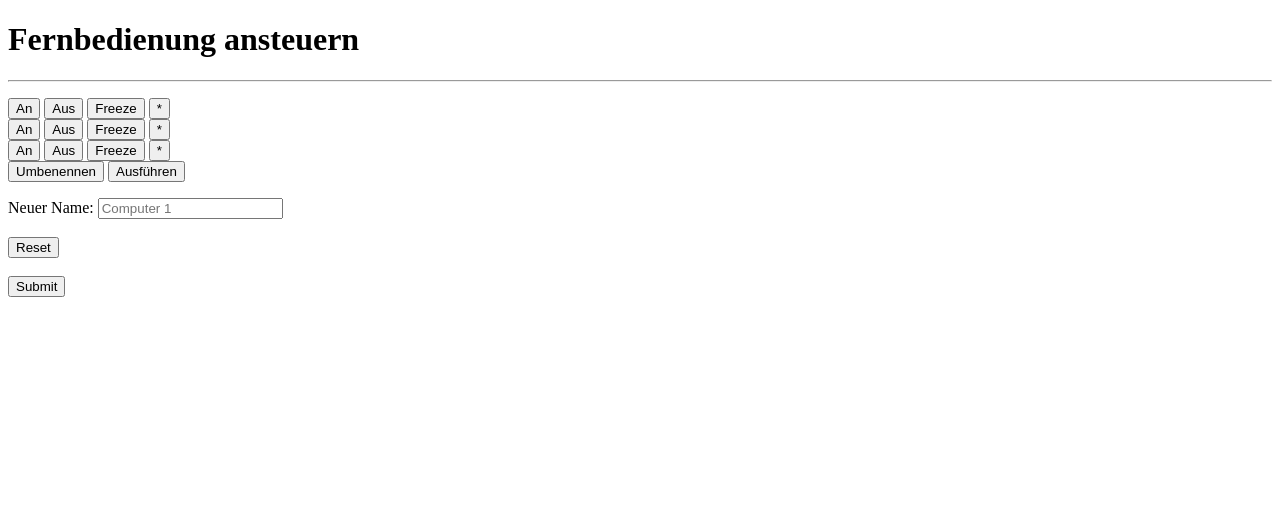
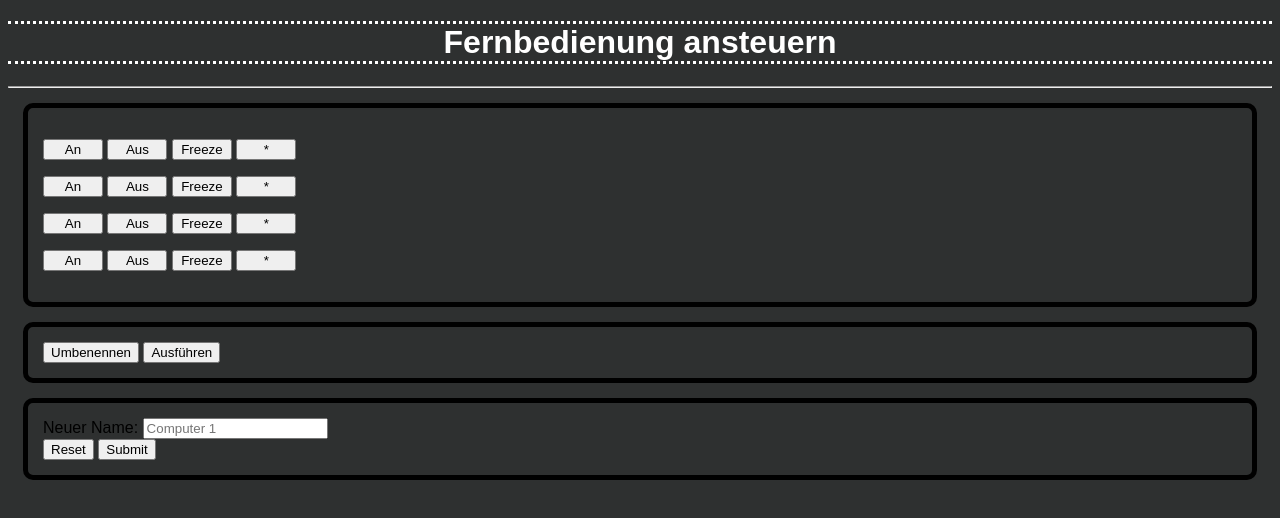
Before and after one commit to junkerjoerg12/FernbedienungWebsite, a plain HTML site: page index.html in a window 1280 px wide. Drawn offline with Linux system fonts and the light colour scheme.

Commit message:
basic css addet

```diff
--- a/index.html
+++ b/index.html
@@ -10,65 +10,67 @@
     />
     <meta name="viewport" content="width-device, initial-scale=1.0" />
     <meta charset="UTF-8" />
+
+    <link rel="stylesheet" href="style.css" />
   </head>
 
   <body>
-    <h1>Fernbedienung ansteuern</h1>
+    <h1 id="ueberschrift">Fernbedienung ansteuern</h1>
 
-    <!--This is a comment -->
     <!--horizontale linie-->
     <hr />
-    <p>
-      <button onclick="doSomething()">An</button>
-      <button onclick="doSomething()">Aus</button>
-      <button onclick="doSomething()">Freeze</button>
-      <button onclick="doSomething()">*</button>
 
-      <br />
+    <div id="knoepfe">
+      <p id="Reihe1">
+        <button class="knopf" onclick="doSomething()">An</button>
+        <button class="knopf" onclick="doSomething()">Aus</button>
+        <button class="knopf" onclick="doSomething()">Freeze</button>
+        <button class="knopf" onclick="doSomething()">*</button>
+      </p>
 
-      <button onclick="doSomething()">An</button>
-      <button onclick="doSomething()">Aus</button>
-      <button onclick="doSomething()">Freeze</button>
-      <button onclick="doSomething()">*</button>
+      <p id="Reihe2">
+        <button class="knopf" onclick="doSomething()">An</button>
+        <button class="knopf" onclick="doSomething()">Aus</button>
+        <button class="knopf" onclick="doSomething()">Freeze</button>
+        <button class="knopf" onclick="doSomething()">*</button>
+      </p>
 
-      <br />
+      <p id="Reihe3">
+        <button class="knopf" onclick="doSomething()">An</button>
+        <button class="knopf" onclick="doSomething()">Aus</button>
+        <button class="knopf" onclick="doSomething()">Freeze</button>
+        <button class="knopf" onclick="doSomething()">*</button>
+      </p>
 
-      <button onclick="doSomething()">An</button>
-      <button onclick="doSomething()">Aus</button>
-      <button onclick="doSomething()">Freeze</button>
-      <button onclick="doSomething()">*</button>
+      <p id="Reihe4">
+        <button class="knopf" onclick="doSomething()">An</button>
+        <button class="knopf" onclick="doSomething()">Aus</button>
+        <button class="knopf" onclick="doSomething()">Freeze</button>
+        <button class="knopf" onclick="doSomething()">*</button>
+      </p>
+    </div>
 
-      <br />
-
+    <p id="auswaehlen">
       <button onclick="doSomething()">Umbenennen</button>
       <button onclick="doSomething()">Ausführen</button>
+    </p>
 
-      <br>
-
+    <div id="umbenennen">
       <form>
-        <div>
-          <label for="neuerName">Neuer Name:</label>
+        <label id="FeldNamen" for="neuerName">Neuer Name:</label>
         <input
           type="text"
           id="frame"
           name=" neuerName"
           placeholder="Computer 1"
         />
-        </div>
-
         <br />
 
-        <div>
         <input type="reset" />
+
+        <input type="submit" />
+      </form>
     </div>
-
-        <br />
-
-        <div>
-          <input type="submit" />
-        </div>
-      </form>
-    </p>
 
     <!--paragraph-->
 
--- /dev/null
+++ b/style.css
@@ -0,0 +1,47 @@
+#ueberschrift {
+  border-top-style: dotted;
+  border-bottom-style: dotted;
+  text-align: center;
+}
+body {
+  background-color: #2e3030;
+  font-family: sans-serif, "consolas";
+}
+h1 {
+  color: white;
+}
+#Reihe1 {
+}
+
+.knopf {
+  width: 60px;
+}
+
+#knoepfe {
+  border-style: solid;
+  border-width: 5px;
+  border-color: black;
+  border-radius: 10px;
+  padding: 15px;
+  margin: 15px;
+}
+#auswaehlen {
+  border-style: solid;
+  border-width: 5px;
+  border-color: black;
+  border-radius: 10px;
+  padding: 15px;
+  margin: 15px;
+}
+
+#umbenennen {
+  border-style: solid;
+  border-width: 5px;
+  border-color: black;
+  border-radius: 10px;
+  padding: 15px;
+  margin: 15px;
+}
+#FeldNamen {
+  margin-bottom: 10px;
+}
```
Lines whose indentation alone changed are shown as unchanged.
